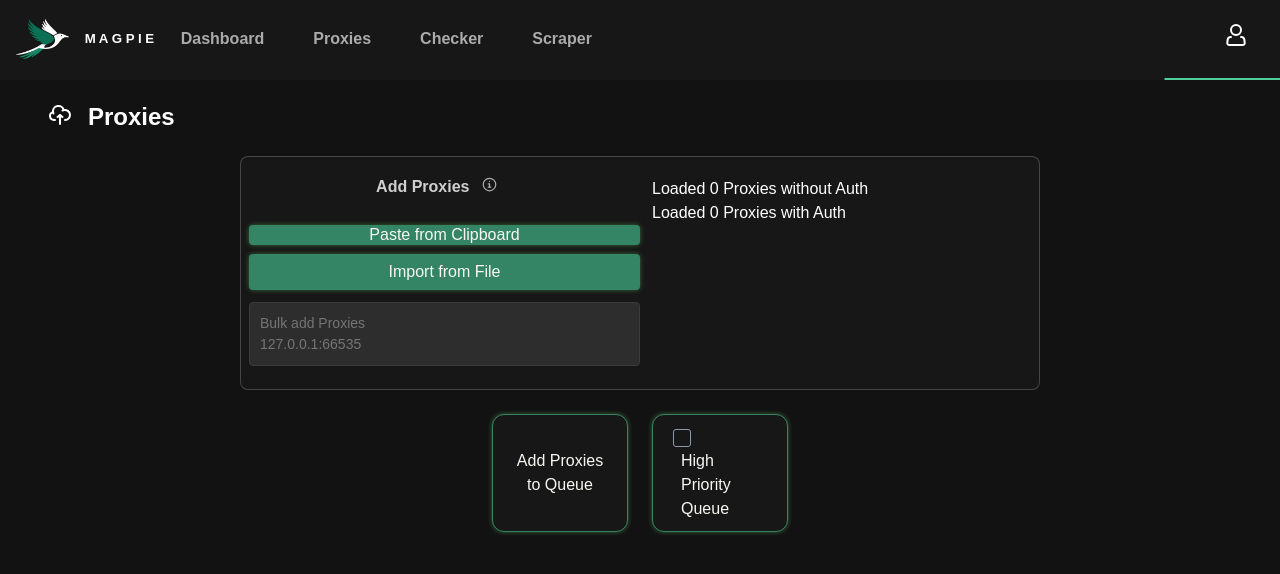
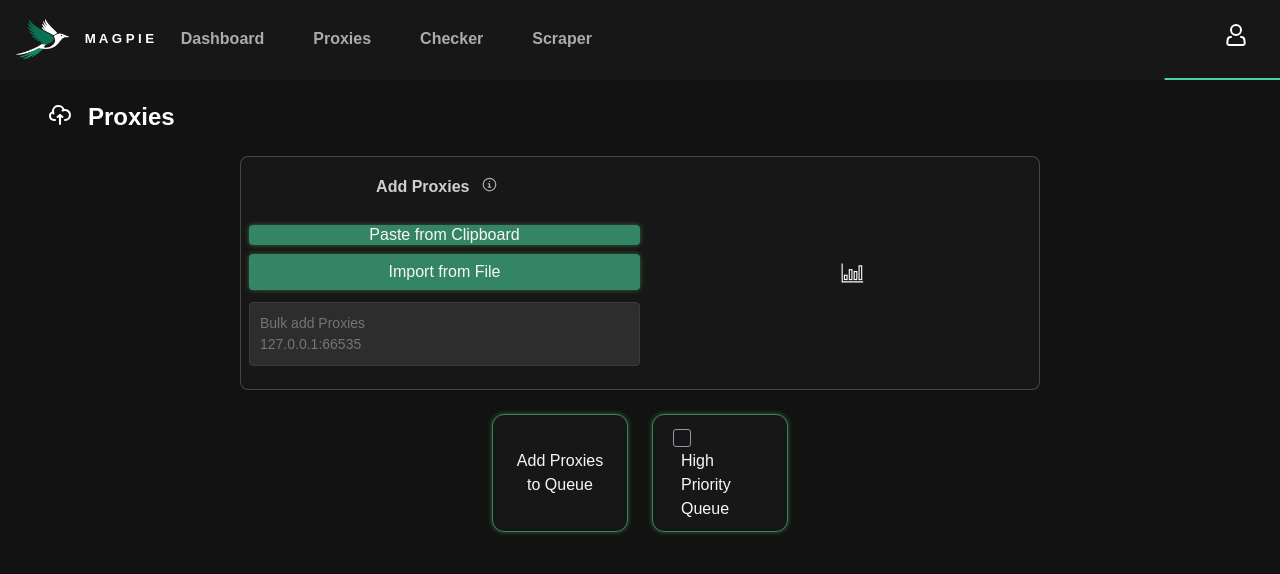
Before and after one commit to Magpie-Tools/magpie-frontend, an Angular app: page /proxies in a window 1280 px wide. Shown: the top 574 px of the page. Built offline with nearby package versions, Linux system fonts and the light colour scheme.

Commit message:
+ styling changes

```diff
--- a/src/app/proxies/proxies.component.html
+++ b/src/app/proxies/proxies.component.html
@@ -32,10 +32,19 @@
       </div>
 
     </div>
-    <div class="col">
-      Loaded {{ getProxiesWithoutAuthCount()}} Proxies without Auth
-      <br>
-      Loaded {{ getProxiesWithAuthCount() }} Proxies with Auth
+    <div class="col d-flex justify-content-center align-items-center">
+      @if (getProxiesWithoutAuthCount() + getProxiesWithAuthCount() > 0) {
+        <p>
+          Total Proxies {{ getProxiesWithoutAuthCount() }}
+          <br>
+          Unique {{getUniqueProxiesCount()}}
+          <br>
+          With Auth {{ getProxiesWithAuthCount() }}
+
+        </p>
+      } @else {
+        <mat-icon svgIcon="graph"></mat-icon>
+      }
     </div>
   </div>
 </div>
--- a/src/app/proxies/proxies.component.ts
+++ b/src/app/proxies/proxies.component.ts
@@ -28,9 +28,11 @@ export class ProxiesComponent {
   ProxyTextarea: string = ""
   fileProxiesNoAuthCount: number = 0;
   fileProxiesWithAuthCount: number = 0;
+  uniqueFileProxiesCount: number = 0;
 
   textAreaProxiesNoAuthCount: number = 0;
   textAreaProxiesWithAuthCount: number = 0;
+  uniqueTextAreaProxiesCount: number = 0;
 
   triggerFileInput(fileInput: HTMLInputElement): void {
     fileInput.click();
@@ -45,9 +47,12 @@ export class ProxiesComponent {
       reader.onload = (_: ProgressEvent<FileReader>) => {
         const content = reader.result as string;
         const lines = content.split(/\r?\n/);
-        this.fileProxiesNoAuthCount = lines.filter(line => (line.match(/:/g) || []).length === 1).length;
+        let proxies = lines.filter(line => (line.match(/:/g) || []).length === 1)
+
+        this.fileProxiesNoAuthCount = proxies.length;
 
         this.fileProxiesWithAuthCount = lines.filter(line => (line.match(/:/g) || []).length === 3).length;
+        this.uniqueFileProxiesCount = Array.from(new Set(proxies)).length;
       };
 
       reader.readAsText(this.file);
@@ -62,9 +67,12 @@ export class ProxiesComponent {
 
   addTextAreaProxies() {
     const lines = this.ProxyTextarea.split(/\r?\n/);
-    this.textAreaProxiesNoAuthCount = lines.filter(line => (line.match(/:/g) || []).length === 1).length;
+    let proxies = lines.filter(line => (line.match(/:/g) || []).length === 1)
 
+    this.textAreaProxiesNoAuthCount = proxies.length;
     this.textAreaProxiesWithAuthCount = lines.filter(line => (line.match(/:/g) || []).length === 3).length;
+    this.uniqueTextAreaProxiesCount = Array.from(new Set(proxies)).length;
+
   }
 
   getProxiesWithoutAuthCount() {
@@ -73,6 +81,10 @@ export class ProxiesComponent {
 
   getProxiesWithAuthCount() {
     return this.textAreaProxiesWithAuthCount+this.fileProxiesWithAuthCount;
+  }
+
+  getUniqueProxiesCount() {
+    return this.uniqueFileProxiesCount + this.uniqueTextAreaProxiesCount;
   }
 
   submitProxies() {
```
